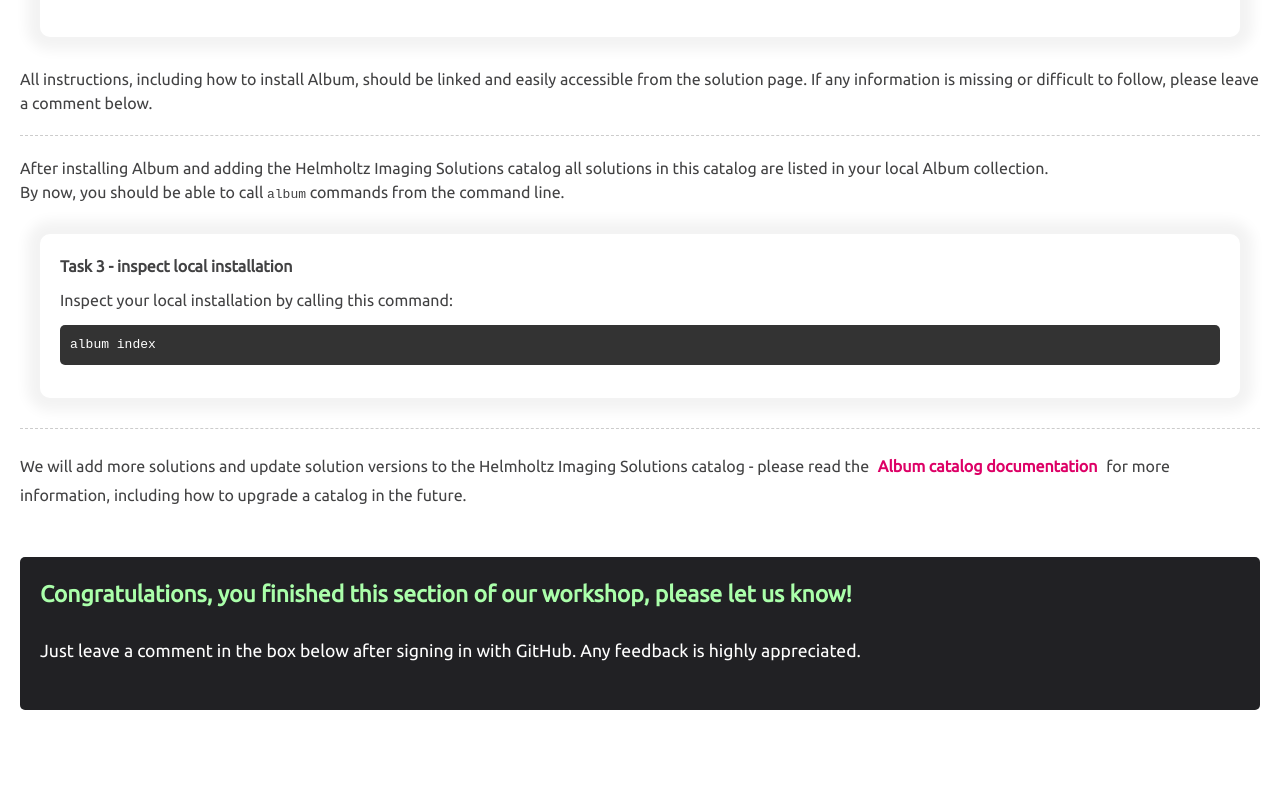
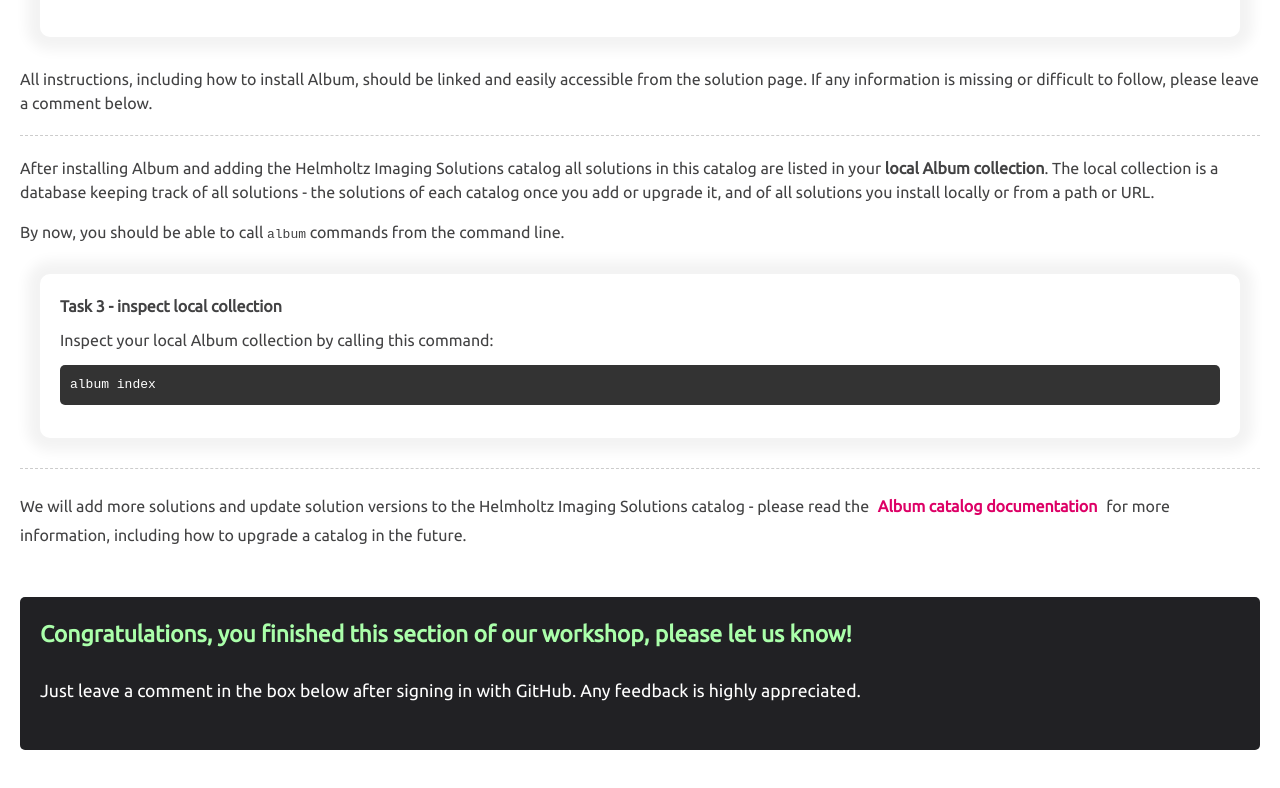
Before and after one commit to album-app/album-workshop, a Gatsby site: page /run_solution_from_catalog in a window 1280 px wide. Shown: the part 1258-2046 px from the top of the page. Before the commit the page ends 2008 px from the top, so only its background shows below. Built offline with nearby package versions, Linux system fonts and the light colour scheme; Gatsby itself is replaced by a stand-in of ours; some packages are replaced by stand-ins of ours; code samples lack their colours.

Commit message:
run_solution_from_catalog: add sentence about collection

```diff
--- a/src/pages/run_solution_from_catalog.md
+++ b/src/pages/run_solution_from_catalog.md
@@ -47,12 +47,14 @@
 
 ---
 
-After installing Album and adding the Helmholtz Imaging Solutions catalog all solutions in this catalog are listed in your local Album collection.
+After installing Album and adding the Helmholtz Imaging Solutions catalog all solutions in this catalog are listed in your **local Album collection**.
+The local collection is a database keeping track of all solutions - the solutions of each catalog once you add or upgrade it, and of all solutions you install locally or from a path or URL.
+
 By now, you should be able to call `album` commands from the command line.
 
 <div class="task">
-<div class="task-title">Task 3 - inspect local installation</div>
-Inspect your local installation by calling this command:
+<div class="task-title">Task 3 - inspect local collection</div>
+Inspect your local Album collection by calling this command:
 <pre><code>album index
 </code></pre>
 </div>
```
